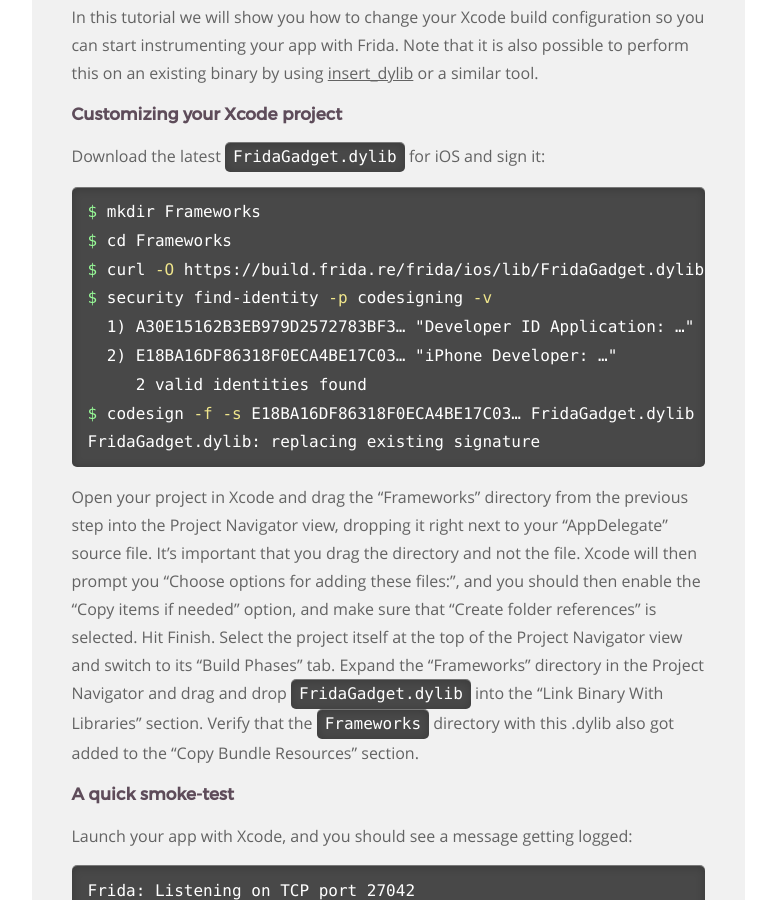
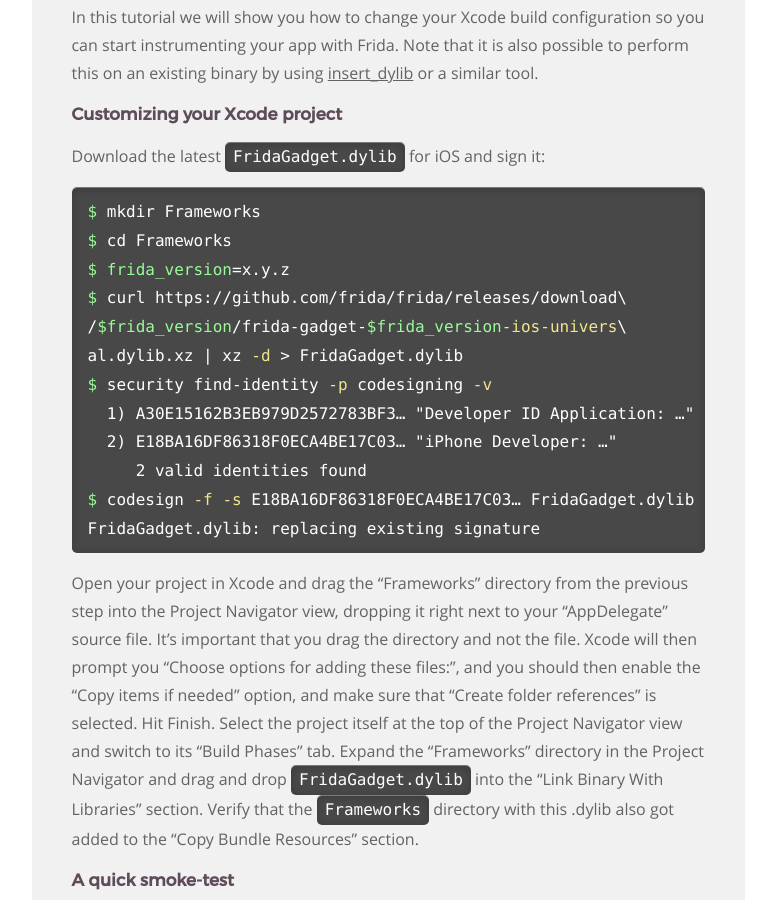
Before and after one commit to frida/frida-website, a Jekyll site: the page built from _docs/ios.md, in a window 1280 px wide and 900 px high, scrolled down 2498 px. Shown: the whole window, without its empty margins (364-1140 px from the left). Built offline with Jekyll 4.4.1, drawn with Linux system fonts in a browser that asks for light colours.

Commit message:
Point iOS Gadget link at GitHub

```diff
--- a/_docs/ios.md
+++ b/_docs/ios.md
@@ -114,7 +114,10 @@ Download the latest `FridaGadget.dylib` for iOS and sign it:
 {% highlight bash %}
 $ mkdir Frameworks
 $ cd Frameworks
-$ curl -O https://build.frida.re/frida/ios/lib/FridaGadget.dylib
+$ frida_version=x.y.z
+$ curl https://github.com/frida/frida/releases/download\
+/$frida_version/frida-gadget-$frida_version-ios-univers\
+al.dylib.xz | xz -d > FridaGadget.dylib
 $ security find-identity -p codesigning -v
   1) A30E15162B3EB979D2572783BF3… "Developer ID Application: …"
   2) E18BA16DF86318F0ECA4BE17C03… "iPhone Developer: …"
```
